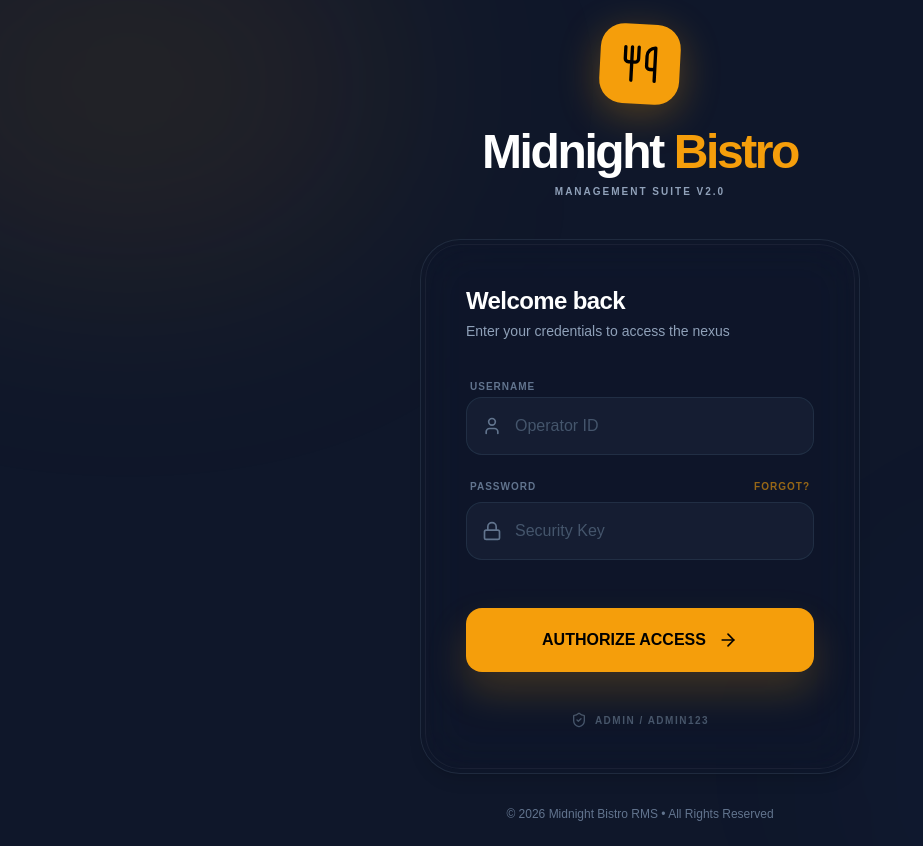
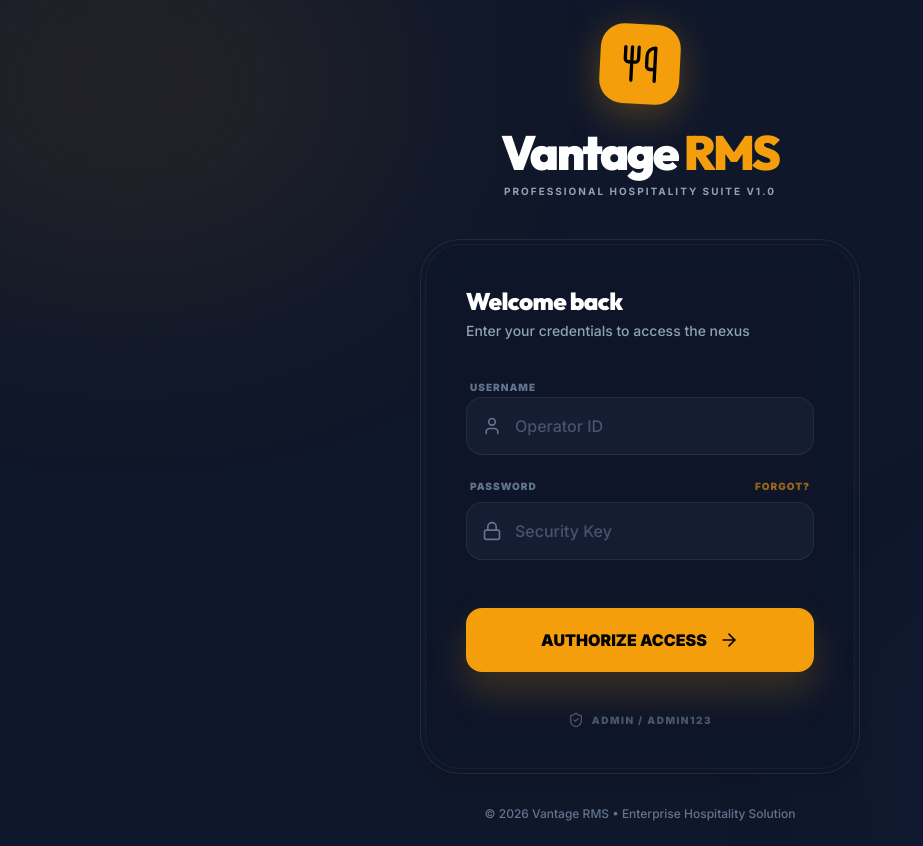
Before and after one commit to Slypopo-cloud/RMS, a Next.js app: page /login in a window 1280 px wide. Shown: the whole page, without its empty margins (0-923 px from the left). Built offline with nearby package versions, Linux system fonts and the light colour scheme.

Commit message:
I fix a bug from this project

```diff
--- a/package.json
+++ b/package.json
@@ -1,6 +1,6 @@
 {
   "name": "rms",
-  "version": "0.1.0",
+  "version": "1.0.0",
   "private": true,
   "scripts": {
     "dev": "next dev",
--- a/src/actions/table.ts
+++ b/src/actions/table.ts
@@ -79,7 +79,7 @@ export async function deleteTable(id: string) {
 export async function getReservations() {
   try {
     const reservations = await prisma.reservation.findMany({
-      include: { table: true },
+      include: { restaurantTable: true },
       orderBy: { startTime: "asc" },
     });
     return { success: true, data: reservations };
@@ -102,7 +102,7 @@ export async function getReservationsByDate(date: Date) {
           lte: endOfDay,
         },
       },
-      include: { table: true },
+      include: { restaurantTable: true },
       orderBy: { startTime: "asc" },
     });
     return { success: true, data: reservations };
--- a/src/app/dashboard/kitchen/page.tsx
+++ b/src/app/dashboard/kitchen/page.tsx
@@ -14,7 +14,7 @@ export default async function KitchenPage() {
         },
         include: {
             items: { include: { menuItem: true } },
-            table: true,
+            restaurantTable: true,
             user: {
                 select: { name: true, username: true }
             }
--- a/src/app/dashboard/orders/page.tsx
+++ b/src/app/dashboard/orders/page.tsx
@@ -20,7 +20,7 @@ interface UIOrder {
     paymentStatus: string;
     totalAmount: number;
     createdAt: Date;
-    table: { number: string } | null;
+    restaurantTable: { number: string } | null;
     items: {
         quantity: number;
         menuItem: { name: string };
@@ -32,7 +32,7 @@ export default async function OrdersPage() {
   const orders = await prisma.order.findMany({
     include: {
       items: { include: { menuItem: true } },
-      table: true,
+      restaurantTable: true,
       user: { select: { name: true } }
     },
     orderBy: { createdAt: "desc" },
@@ -103,9 +103,9 @@ export default async function OrdersPage() {
                                 <Hash className="w-3 h-3" />
                                 <span>{order.id.slice(-6).toUpperCase()}</span>
                             </div>
-                            {order.type === "DINE_IN" && order.table && (
+                            {order.type === "DINE_IN" && order.restaurantTable && (
                                 <span className="text-[9px] font-black text-primary uppercase tracking-widest bg-primary/10 px-1.5 py-0.5 rounded w-fit">
-                                    Table {order.table.number}
+                                    Table {order.restaurantTable.number}
                                 </span>
                             )}
                         </div>
--- a/src/app/dashboard/page.tsx
+++ b/src/app/dashboard/page.tsx
@@ -124,7 +124,7 @@ export default async function DashboardPage() {
       <div className="flex flex-col md:flex-row justify-between items-start md:items-center gap-4 mb-10 p-6 glass-card rounded-2xl">
         <div>
            <h1 className="text-4xl font-extrabold tracking-tight text-white mb-2">
-            Midnight <span className="text-primary">Bistro</span>
+            Vantage <span className="text-primary">RMS</span>
            </h1>
            <p className="text-slate-400 font-medium">Welcome back, {session?.user?.name || "User"} • <span className="text-primary/80 uppercase text-xs tracking-widest ml-1">{role || "Guest"}</span></p>
         </div>
@@ -226,8 +226,8 @@ export default async function DashboardPage() {
         <div className="inline-flex items-center gap-3 glass-card px-6 py-3 rounded-full border-slate-800/50">
            <div className="w-2 h-2 bg-green-500 rounded-full animate-pulse"></div>
            <p className="text-sm font-bold text-slate-400">
-              System Core v1.0.4 • Secure Session: <span className="text-slate-200">{session?.user?.email}</span>
-           </p>
+               System Core v1.0.0 • Secure Session: <span className="text-slate-200">{session?.user?.email}</span>
+            </p>
         </div>
       </div>
     </div>
--- a/src/app/dashboard/tables/page.tsx
+++ b/src/app/dashboard/tables/page.tsx
@@ -22,7 +22,7 @@ interface Reservation {
     startTime: Date;
     endTime: Date | null;
     status: string;
-    table: {
+    restaurantTable: {
         number: string;
     };
 }
--- a/src/app/globals.css
+++ b/src/app/globals.css
@@ -18,19 +18,23 @@
   --color-primary-foreground: var(--primary-foreground);
   --color-border: var(--border);
   --color-muted: var(--muted);
-  --font-sans: var(--font-geist-sans);
-  --font-mono: var(--font-geist-mono);
+  --font-sans: var(--font-inter);
+  --font-heading: var(--font-outfit);
 }
 
 @layer base {
   body {
     background-color: #020617; /* Slate 950 */
     color: #ffffff;
-    font-family: Arial, Helvetica, sans-serif;
+    font-family: var(--font-inter), sans-serif;
     background-image:
       radial-gradient(at 0% 0%, rgba(245, 158, 11, 0.05) 0, transparent 50%),
       radial-gradient(at 100% 100%, rgba(245, 158, 11, 0.03) 0, transparent 50%);
     background-attachment: fixed;
+  }
+
+  h1, h2, h3, h4, h5, h6 {
+    font-family: var(--font-outfit), sans-serif;
   }
 }
 
--- a/src/app/layout.tsx
+++ b/src/app/layout.tsx
@@ -1,21 +1,21 @@
 import type { Metadata } from "next";
-import { Geist, Geist_Mono } from "next/font/google";
+import { Outfit, Inter } from "next/font/google";
 import "./globals.css";
 import { Toaster } from "sonner";
 
-const geistSans = Geist({
-  variable: "--font-geist-sans",
+const outfit = Outfit({
+  variable: "--font-outfit",
   subsets: ["latin"],
 });
 
-const geistMono = Geist_Mono({
-  variable: "--font-geist-mono",
+const inter = Inter({
+  variable: "--font-inter",
   subsets: ["latin"],
 });
 
 export const metadata: Metadata = {
-  title: "Create Next App",
-  description: "Generated by create next app",
+  title: "Vantage RMS | Professional Restaurant Management",
+  description: "Enterprise-grade hospitality management system",
 };
 
 export default function RootLayout({
@@ -26,7 +26,7 @@ export default function RootLayout({
   return (
     <html lang="en">
       <body
-        className={`${geistSans.variable} ${geistMono.variable} antialiased`}
+        className={`${outfit.variable} ${inter.variable} antialiased`}
       >
         {children}
         <Toaster position="top-right" />
--- a/src/app/login/page.tsx
+++ b/src/app/login/page.tsx
@@ -16,9 +16,9 @@ export default function LoginPage() {
              <Utensils className="w-10 h-10 text-black" />
           </div>
           <h1 className="text-5xl font-black text-white tracking-tighter mb-2">
-            Midnight <span className="text-primary">Bistro</span>
+            Vantage <span className="text-primary">RMS</span>
           </h1>
-          <p className="text-slate-400 font-bold uppercase tracking-[0.2em] text-[10px]">Management Suite v2.0</p>
+          <p className="text-slate-400 font-bold uppercase tracking-[0.2em] text-[10px]">Professional Hospitality Suite v1.0</p>
         </div>
 
         <div className="glass-card rounded-[2.5rem] p-1 shadow-2xl">
@@ -26,7 +26,7 @@ export default function LoginPage() {
         </div>
 
         <p className="mt-8 text-center text-slate-500 text-xs font-medium">
-          &copy; 2026 Midnight Bistro RMS • All Rights Reserved
+          &copy; 2026 Vantage RMS • Enterprise Hospitality Solution
         </p>
       </div>
     </main>
--- a/src/components/global/dashboard-header.tsx
+++ b/src/components/global/dashboard-header.tsx
@@ -30,7 +30,7 @@ export function DashboardHeader({ title, subtitle, showBack = true }: DashboardH
         <div className="w-8 h-8 rounded-lg bg-primary/20 flex items-center justify-center">
             <ChefHat className="w-4 h-4 text-primary" />
         </div>
-        <span className="text-xs font-bold text-slate-300 uppercase tracking-widest">Midnight Bistro</span>
+        <span className="text-xs font-bold text-slate-300 uppercase tracking-widest">Vantage RMS</span>
       </div>
     </div>
   );
--- a/src/components/global/reservation-list.tsx
+++ b/src/components/global/reservation-list.tsx
@@ -23,7 +23,7 @@ interface Reservation {
     startTime: Date;
     endTime: Date | null;
     status: string;
-    table: {
+    restaurantTable: {
         number: string;
     };
 }
@@ -57,7 +57,7 @@ export default function ReservationList({ initialReservations }: { initialReserv
     const filtered = reservations.filter(r =>
         r.customerName.toLowerCase().includes(searchQuery.toLowerCase()) ||
         (r.customerPhone && r.customerPhone.includes(searchQuery)) ||
-        r.table.number.includes(searchQuery)
+        r.restaurantTable.number.includes(searchQuery)
     );
 
     const getStatusStyles = (status: string) => {
@@ -117,7 +117,7 @@ export default function ReservationList({ initialReservations }: { initialReserv
                         <div className="flex items-center gap-6 w-full md:w-auto">
                             <div className="w-16 h-16 rounded-2xl bg-slate-800 border border-slate-700 flex flex-col items-center justify-center shadow-inner group-hover:bg-primary/10 group-hover:border-primary/20 transition-all">
                                 <span className="text-[10px] font-black text-slate-500 uppercase leading-none mb-1 group-hover:text-primary">Table</span>
-                                <span className="text-xl font-black text-white group-hover:text-primary">{reservation.table.number}</span>
+                                <span className="text-xl font-black text-white group-hover:text-primary">{reservation.restaurantTable.number}</span>
                             </div>
 
                             <div className="flex-1">
--- a/src/components/kitchen/kitchen-display.tsx
+++ b/src/components/kitchen/kitchen-display.tsx
@@ -21,7 +21,7 @@ export interface KitchenOrder {
     updatedAt: Date;
     totalAmount: number;
     userId: string | null;
-    table: { number: string } | null;
+    restaurantTable: { number: string } | null;
     items: {
         id: string;
         quantity: number;
```
Also changed, not shown: 1 other file (tests, documents, lock files or other folders).
